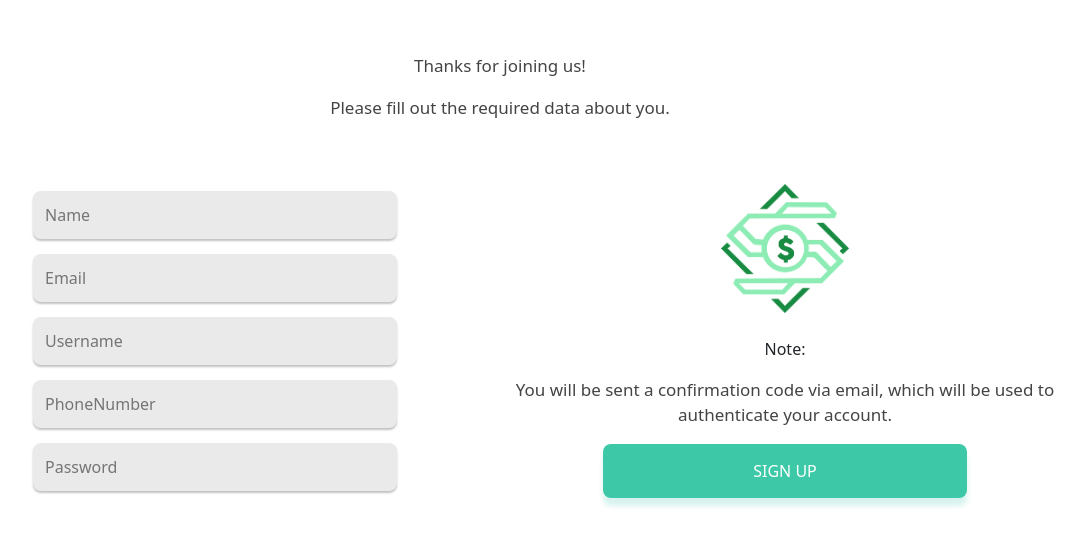
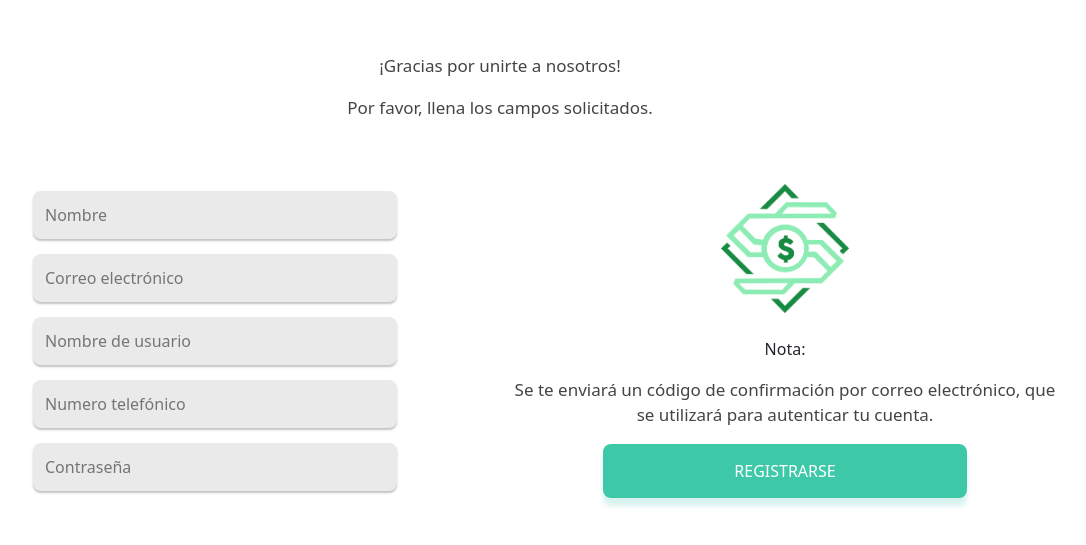
Before and after one commit to DiteRuiz20/SGFPE, a React (Vite) app: page /create-personal-account in a window 1280 px wide. Shown: the part 117-662 px from the top of the page, without its empty margins (140-1226 px from the left). Built offline with nearby package versions, Linux system fonts and the light colour scheme; no server answers.

Commit message:
new changes

```diff
--- a/src/App.jsx
+++ b/src/App.jsx
@@ -42,10 +42,10 @@ function Home() {
       return (
         <div className='d-flex flex-column align-items-center justify-content-center'>
             <img className='col-4' style={styles.image} src={logo} alt="logo" />
-            <p style={styles.title}>What type of account do you want to create?</p>
+            <p style={styles.title}>¿Qué tipo de cuenta deseas?</p>
             <div className='d-flex flex-column col-sm-4'>
                 <button className='primary_button' onClick={() => navigate('/choose-business')}>
-                    BUSINESS
+                    EMPRESARIAL
                 </button>
                 <button className='secondary_button' onClick={() => navigate('/login-personal')}>
                     PERSONAL
--- a/src/components/Personal/loggedViewsPersonal/PersonalBudgetPlanner.jsx
+++ b/src/components/Personal/loggedViewsPersonal/PersonalBudgetPlanner.jsx
@@ -222,9 +222,9 @@ export default function PersonalBudgetPlanner() {
   };
 
   return (
-    <div style={styles.container}>
-      <div style={styles.header}>
-        <div style={styles.menu}>
+    <div className='container-fluid'>
+      <div className="navbar fixed-top bg-body-tertiary">
+        <div className="container-fluid">
           <img src={logo} alt="Logo" style={{ width: '90px' }} />
             {['BUDGET PLANNING', 'DEBT TRACKER', 'SAVINGS TRACKER', 'EXPENSE TRACKER', 'GRAPHICS', 'PROFILE'].map((text, index) => (
               <span
--- a/src/components/Personal/managment/CreatePersonalAccount.jsx
+++ b/src/components/Personal/managment/CreatePersonalAccount.jsx
@@ -92,8 +92,8 @@ export default function CreatePersonalAccount() {
       return (
         <div className='container'>
           <div className='d-flex flex-column justify-content-center align-items-center mb-md-5'>
-            <p style={styles.subtitle}>Thanks for joining us!</p>
-            <p style={styles.subtitle}>Please fill out the required data about you.</p>
+            <p style={styles.subtitle}>¡Gracias por unirte a nosotros!</p>
+            <p style={styles.subtitle}>Por favor, llena los campos solicitados.</p>
           </div>
           <div className='row justify-content-center align-items-center'>
               <div className='col-sm-6'>
@@ -102,7 +102,7 @@ export default function CreatePersonalAccount() {
                     <input className='input col-8'
                       type="text"
                       {...register('name')}
-                      placeholder="Name"
+                      placeholder="Nombre"
                     />
                     {errors.name && <p style={{ color: 'red' }}>{errors.name.message}</p>}
                   </div>
@@ -111,7 +111,7 @@ export default function CreatePersonalAccount() {
                     <input className='input col-8'
                       type="email"
                       {...register('email')}
-                      placeholder="Email"
+                      placeholder="Correo electrónico"
                     />
                     {errors.email && <p style={{ color: 'red' }}>{errors.email.message}</p>}
                   </div>
@@ -120,7 +120,7 @@ export default function CreatePersonalAccount() {
                     <input className='input col-8'
                       type="text"
                       {...register('username')}
-                      placeholder="Username"
+                      placeholder="Nombre de usuario"
                     />
                     {errors.username && <p style={{ color: 'red' }}>{errors.username.message}</p>}
                   </div>
@@ -129,7 +129,7 @@ export default function CreatePersonalAccount() {
                     <input className='input col-8'
                       type="text"
                       {...register('phoneNumber')}
-                      placeholder="PhoneNumber"
+                      placeholder="Numero telefónico"
                     />
                     {errors.phoneNumber && <p style={{ color: 'red' }}>{errors.phoneNumber.message}</p>}
                   </div>
@@ -138,7 +138,7 @@ export default function CreatePersonalAccount() {
                     <input className='input col-8'
                       type="password"
                       {...register('password')}
-                      placeholder="Password"
+                      placeholder="Contraseña"
                     />
                     {errors.password && <p style={{ color: 'red' }}>{errors.password.message}</p>}
                   </div>
@@ -149,10 +149,10 @@ export default function CreatePersonalAccount() {
                     <img className='img-fluid' style={styles.image} src={logo} alt="logo" />
                   </div>
                   <div className='d-flex flex-column justify-content-center align-items-center text-center'>
-                    <p stytle={styles.subtitle}>Note:</p>
-                    <p style={styles.subtitle}>You will be sent a confirmation code via email, which will be used to authenticate your account.</p>
+                    <p stytle={styles.subtitle}>Nota:</p>
+                    <p style={styles.subtitle}>Se te enviará un código de confirmación por correo electrónico, que se utilizará para autenticar tu cuenta.</p>
                   </div>
-                  <button className='secondary_button col-8' type="button" onClick={customSubmit}>SIGN UP</button>
+                  <button className='secondary_button col-8' type="button" onClick={customSubmit}>REGISTRARSE</button>
               </div>
           </div>
         </div>
--- a/src/components/Personal/managment/PersonalLogin.jsx
+++ b/src/components/Personal/managment/PersonalLogin.jsx
@@ -27,7 +27,7 @@ export default function PersonalLogin() {
         setIsLoading(true);
         try {
             await login(data.email, data.password, 'personal');
-            const from = location.state?.from?.pathname || '/personal-expenses';
+            const from = location.state?.from?.pathname || '/personal-budget-planner';
             navigate(from, { replace: true });
         } catch (error) {
             setErrorMessage(error.message || 'Error al iniciar sesión');
@@ -53,12 +53,8 @@ export default function PersonalLogin() {
             color: '#30437A',
             marginBottom: 25,
         },
-        orText: {
-            fontSize: 14,
-            color: '#666',
-            marginTop: 10
-        },
         getStarted: {
+            marginTop: 22,
             color: '#666',
             fontSize: 14,
             marginBottom: 10,
@@ -68,12 +64,12 @@ export default function PersonalLogin() {
     return (
       <div className='col-12 row d-flex justify-content-center align-items-center'>
         <div className='col-lg-6 d-flex justify-content-center align-items-center flex-column'>
-          <p style={styles.title}>LOGIN</p>
+          <p style={styles.title}>INICIO DE SESIÓN</p>
           <div className="col-4 mb-4 d-flex justify-content-center">
             <img className='img-fluid' style={styles.image} src={logo} alt="logo" />
           </div>
-          <div className="d-flex justify-content-center">
-            <p style={styles.subtitle}>Personal Finance Managment</p>
+          <div className="d-flex justify-content-center mt-2">
+            <p style={styles.subtitle}>Gestión Financiera Personal</p>
           </div>
         </div>
 
@@ -96,7 +92,7 @@ export default function PersonalLogin() {
                         <input className='input col-8'
                             type="email"
                             {...register('email')}
-                            placeholder="Email"
+                            placeholder="Correo electrónico"
                         />
                         {errors.email && <p style={{ color: 'red' }}>{errors.email.message}</p>}
                     </div>
@@ -105,24 +101,23 @@ export default function PersonalLogin() {
                         <input className='input col-8'
                             type="password"
                             {...register('password')}
-                            placeholder="Password"
+                            placeholder="Contraseña"
                         />
                         {errors.password && <p style={{ color: 'red' }}>{errors.password.message}</p>}
                     </div>
 
                     <div className="d-flex justify-content-center">
                         <button className='primary_button col-md-8 ' type="submit" disabled={isLoading}>
-                            {isLoading ? 'PROCESANDO...' : 'LOGIN'}
+                            {isLoading ? 'PROCESANDO...' : 'INICIAR SESIÓN'}
                         </button>
                     </div>
                 </form>
 
-                <p style={styles.orText}>or</p>
-                <p style={styles.getStarted}>Sign up to get started</p>
+                <p style={styles.getStarted}>¿No tienes una cuenta?</p>
 
                 <div className="d-flex justify-content-center col-12">
                     <button className='secondary_button col-md-8' onClick={goToCreateAccount} style={{ marginTop: '10px' }}>
-                        SIGN UP
+                        REGISTRARSE
                     </button>
                 </div>
             </div>
```
Lines whose indentation alone changed are shown as unchanged.
